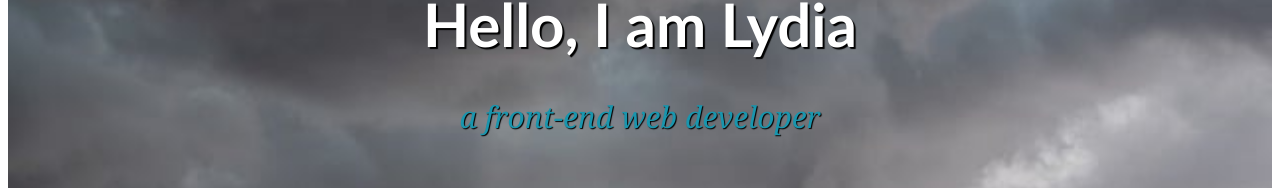
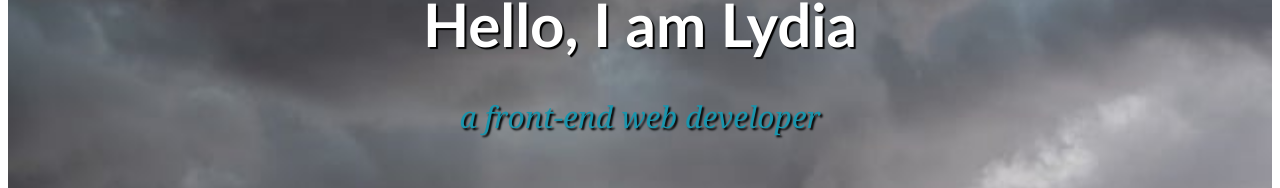
Before and after one commit to llanier15/llanier15.github.io, a plain HTML site: page index.html in a window 1280 px wide. Shown: the part 333-521 px from the top of the page. Drawn offline with Linux system fonts and the light colour scheme.

Commit message:
Update styles.css

```diff
--- a/styles.css
+++ b/styles.css
@@ -131,7 +131,7 @@ h1, h2 {
   font-weight: 200;
   font-style: italic;
   color: var(--main-teal);
-  text-shadow: 1px 1px 1px black;
+  text-shadow: 2px 2px 2px black;
 }
 p {
   display: block;
```
